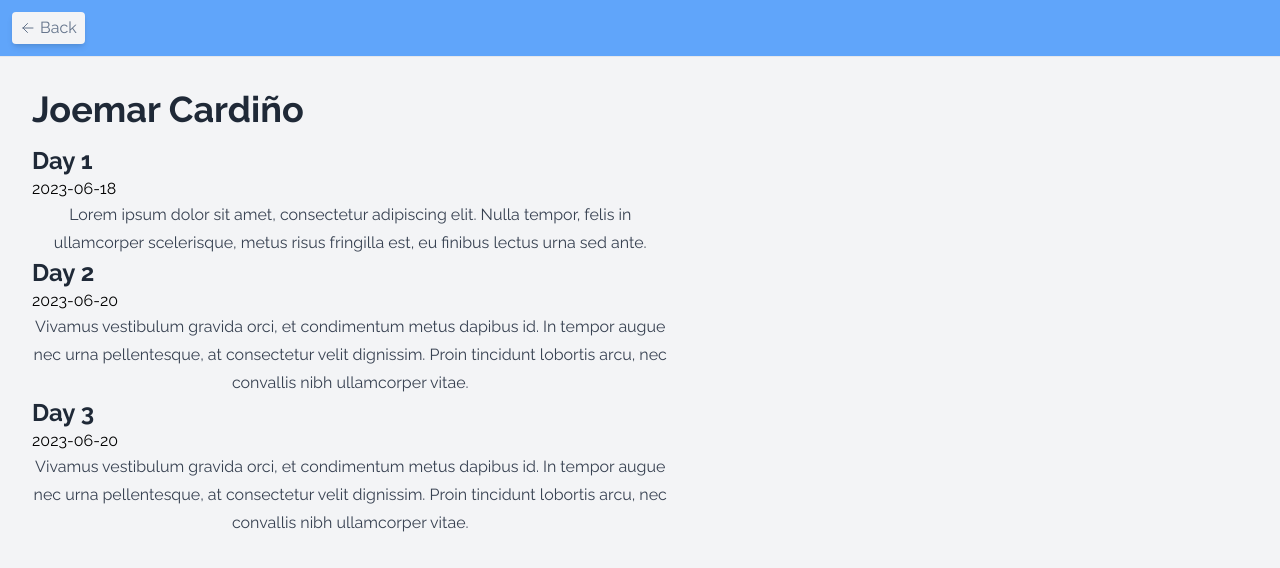
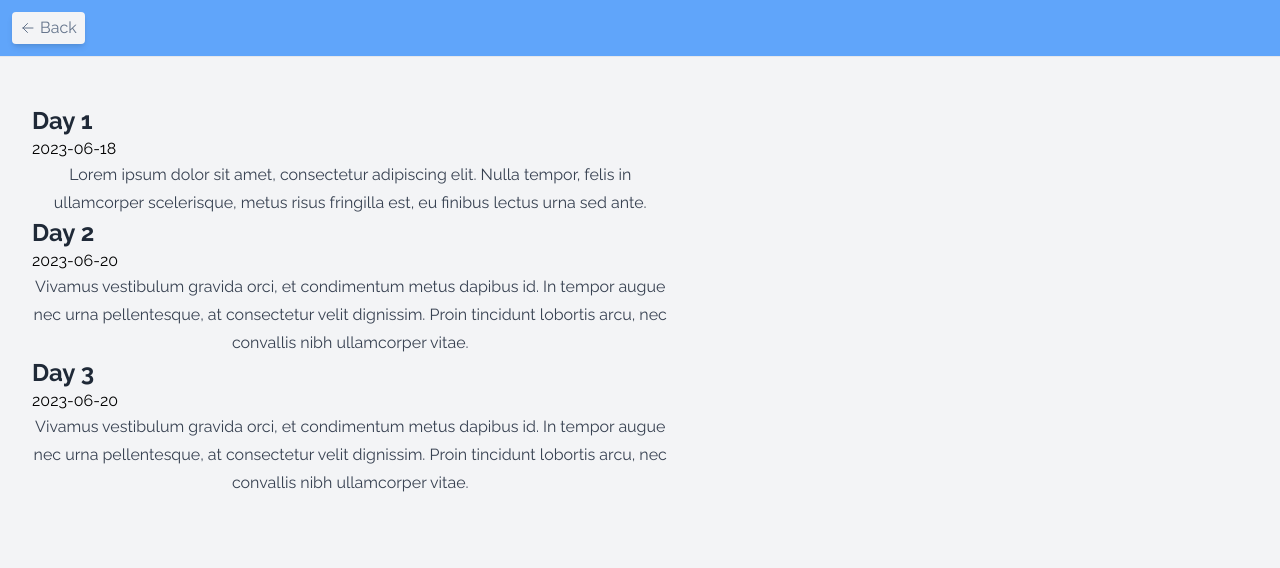
Before and after one commit to ajabache/daily_blog, a plain HTML site: page pages/joemar/index.html in a window 1280 px wide. Drawn offline with nearby package versions, Linux system fonts and the light colour scheme.

Commit message:
updated logic for html index and script, removed the html syntaxed for design in js

```diff
--- a/pages/joemar/index.html
+++ b/pages/joemar/index.html
@@ -31,9 +31,18 @@
     </div>
 
     <div class="container mx-auto p-8">
-        <h1 class="text-4xl font-bold text-gray-800 mb-4" id="author"></h1>
-        <div id="blogContent"></div>
+        <h1 class="text-4xl font-bold text-gray-800 mb-4" id="title"></h1>
+        <div id="blogContent">
+            <template id="blogPost">
+                <div class="post">
+                    <div class="text-2xl font-bold text-gray-800"></div>
+                    <div class="date"></div>
+                    <button class="prose"></button>
+                </div>
+            </template>
+        </div>
     </div>
+
 
     <script src="https://cdnjs.cloudflare.com/ajax/libs/flowbite/1.6.5/flowbite.min.js"></script>
     <script src="../../static/js/script.js"></script>
--- a/static/js/script.js
+++ b/static/js/script.js
@@ -2,31 +2,26 @@ const titleArea = document.getElementById("title");
 const authorArea = document.getElementById("author");
 const blogContent = document.getElementById("blogContent");
 
-if (window.location.href.includes("joemar") || window.location.href.includes("adrian")) {
+if (
+  window.location.href.includes("joemar") ||
+  window.location.href.includes("adrian")
+) {
   fetch("blogs.json")
     .then((response) => response.json())
     .then((data) => {
-      const { author, title, posts } = data.blog;
+      const { author, posts } = data.blog;
 
-      authorArea.textContent = author;
-      titleArea.textContent = title;
-
-      const postTemplate = document.createElement("template");
-      postTemplate.innerHTML = `
-        <div class="post">
-          <div class="text-2xl font-bold text-gray-800"></div>
-          <div class="date"></div>
-          <button class="prose"></button>
-        </div>
-      `;
+      const postTemplate = document.getElementById("blogPost");
 
       posts.forEach((post) => {
         const { id, title, date, content } = post;
 
         const postElement = postTemplate.content.cloneNode(true);
-        const titleElement = postElement.querySelector(".text-2xl");
-        const dateElement = postElement.querySelector(".date");
-        const contentElement = postElement.querySelector(".prose");
+        const titleElement = postElement.querySelector(
+          ".post div:nth-child(1)"
+        );
+        const dateElement = postElement.querySelector(".post div:nth-child(2)");
+        const contentElement = postElement.querySelector(".post button");
 
         titleElement.textContent = title;
         dateElement.textContent = date;
```
